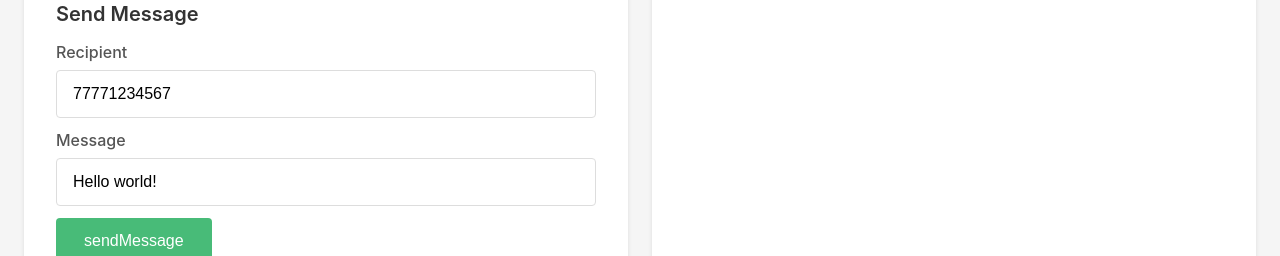
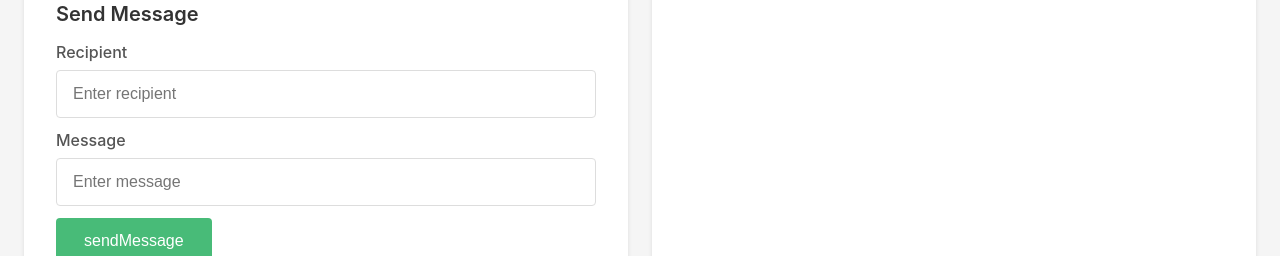
Before and after one commit to maxiwer/green-api-task, a plain HTML site: page index.html in a window 1280 px wide. Shown: the part 336-592 px from the top of the page. Drawn offline with Linux system fonts and the light colour scheme.

Commit message:
add placeholders

```diff
--- a/index.html
+++ b/index.html
@@ -28,11 +28,11 @@
                 <h3>Send Message</h3>
                 <div class="input-group">
                     <label for="messageRecipient">Recipient</label>
-                    <input type="text" id="messageRecipient" value="77771234567" placeholder="Enter recipient">
+                    <input type="text" id="messageRecipient" placeholder="Enter recipient">
                 </div>
                 <div class="input-group">
                     <label for="messageText">Message</label>
-                    <input type="text" id="messageText" value="Hello world!" placeholder="Enter message">
+                    <input type="text" id="messageText" placeholder="Enter message">
                 </div>
                 <button id="sendMessage" class="btn btn-primary">sendMessage</button>
             </div>
```
